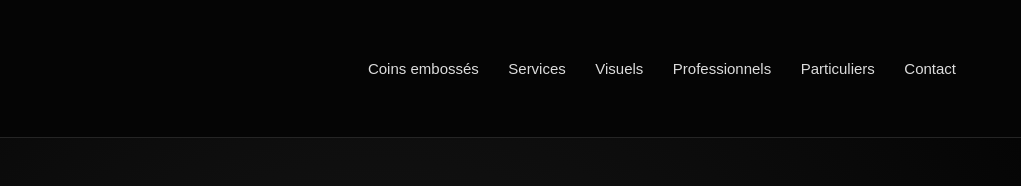
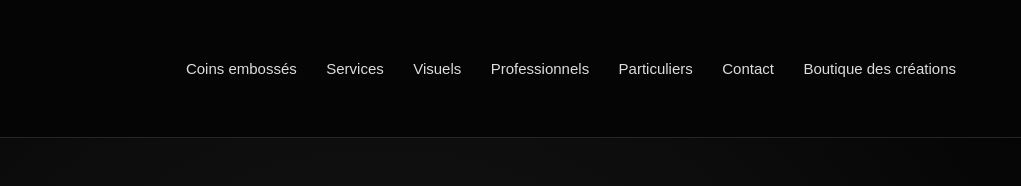
Before and after one commit to DELTAFAB69/Delta-FAB-site, a plain HTML site: page index.html in a window 1280 px wide. Shown: the top 186 px of the page, 259-1280 px from the left. Drawn offline with Linux system fonts and the light colour scheme.

Commit message:
Ajouter l’accès à la boutique des créations

```diff
--- a/index.html
+++ b/index.html
@@ -312,6 +312,7 @@
             <a href="#professionnels">Professionnels</a>
             <a href="#particuliers">Particuliers</a>
             <a href="contact.html">Contact</a>
+            <a href="https://deltafab-paiement.cabinet-amconseils.workers.dev/creations">Boutique des créations</a>
         </nav>
 
     </div>
```
